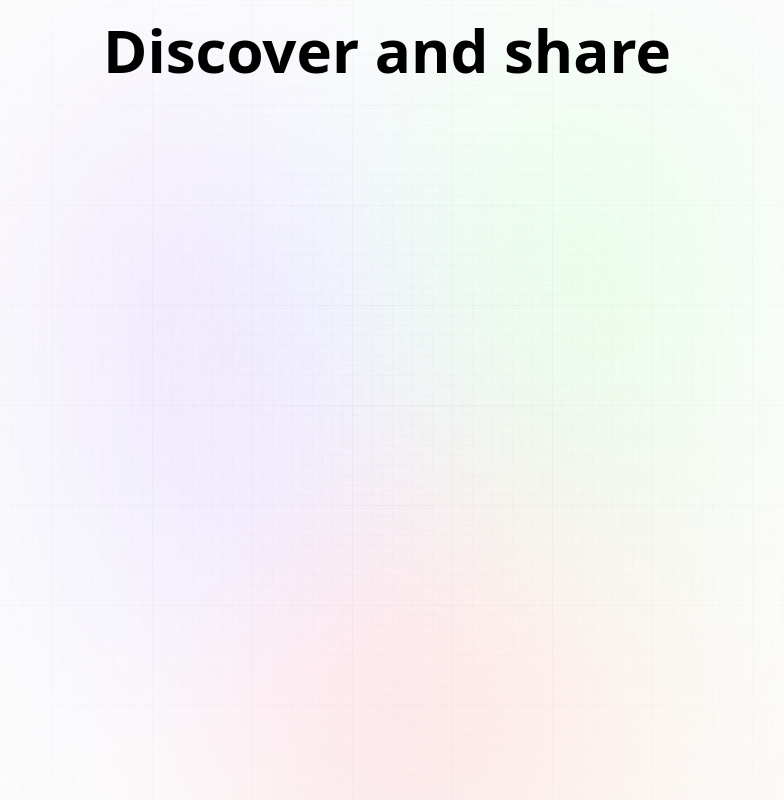
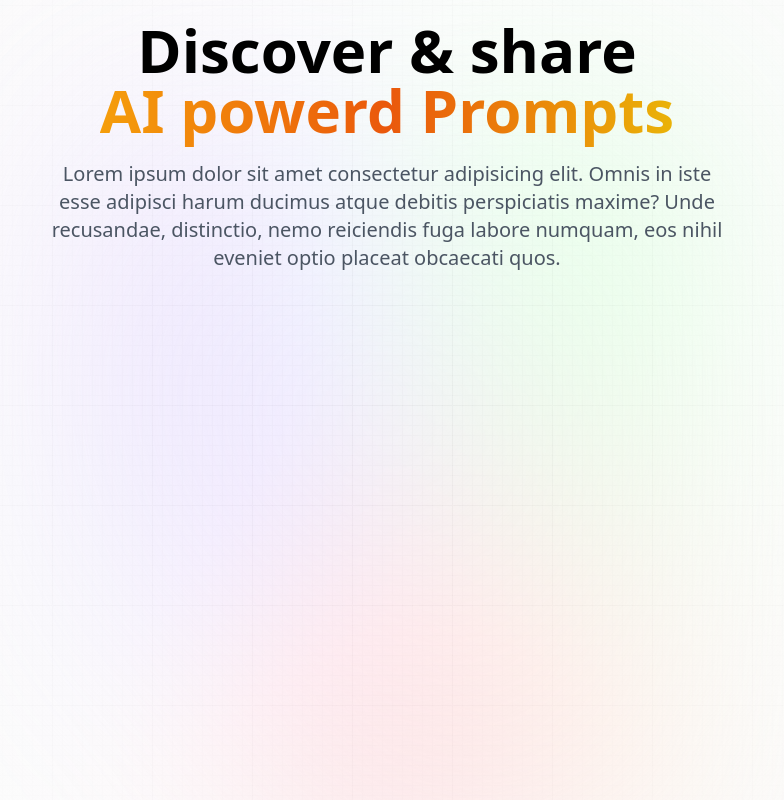
Before and after one commit to Antor1155/next-first, a Next.js app: page / in a window 1280 px wide. Shown: the whole page, without its empty margins (253-1037 px from the left). Built offline with nearby package versions, Linux system fonts and the light colour scheme.

Commit message:
app main layout.jsx and page.jsx build up

```diff
--- a/app/page.jsx
+++ b/app/page.jsx
@@ -2,11 +2,15 @@
 
 const Home = () => {
   return (
-    <section className="w-full flex-center">
-      <h1 className="head_text">
-        Discover and share
-        <br ></br>
+    <section className="w-full flex-center flex-col">
+      <h1 className="head_text text-center">
+        Discover & share
+        <br className="max-md:hidden"/>
+        <span className="orange_gradient"> AI powerd Prompts</span>
       </h1>
+      <p className="desc text-center">
+        Lorem ipsum dolor sit amet consectetur adipisicing elit. Omnis in iste esse adipisci harum ducimus atque debitis perspiciatis maxime? Unde recusandae, distinctio, nemo reiciendis fuga labore numquam, eos nihil eveniet optio placeat obcaecati quos.
+      </p>
     </section>
   )
 }
```
